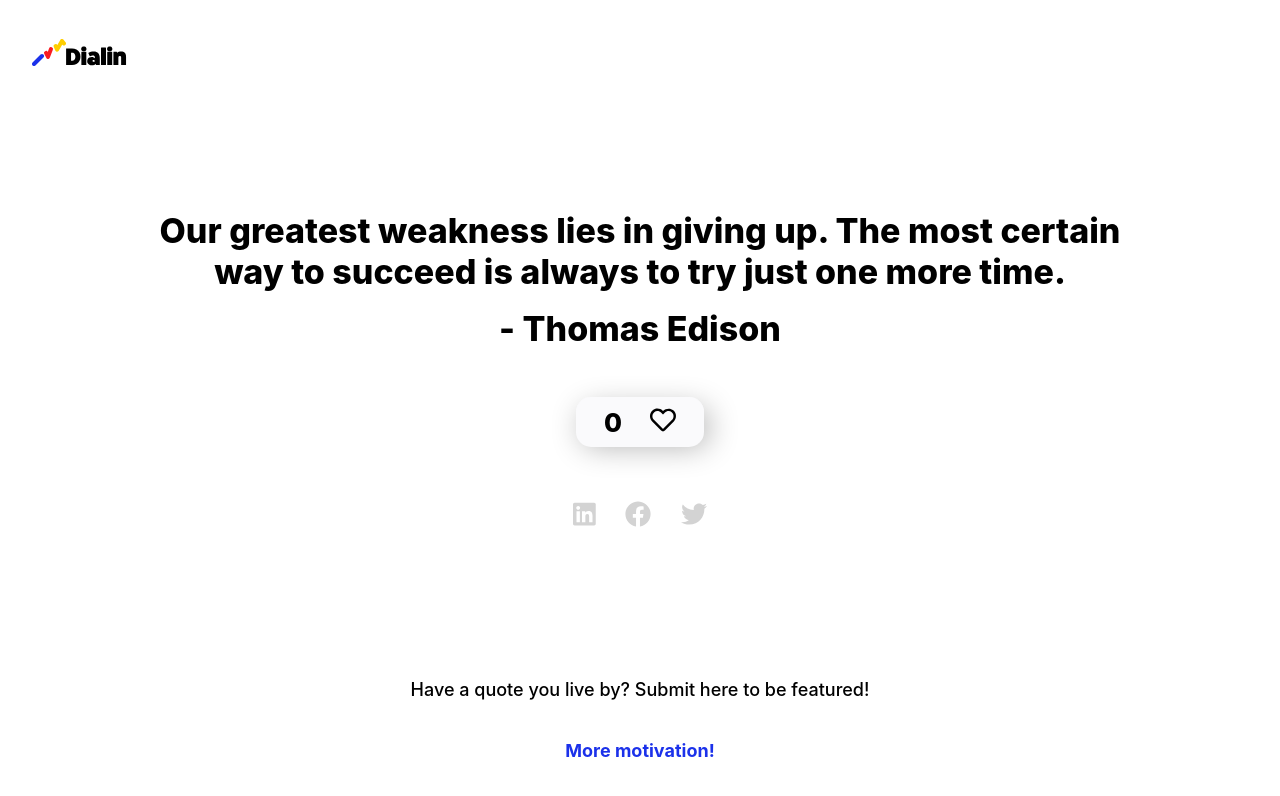
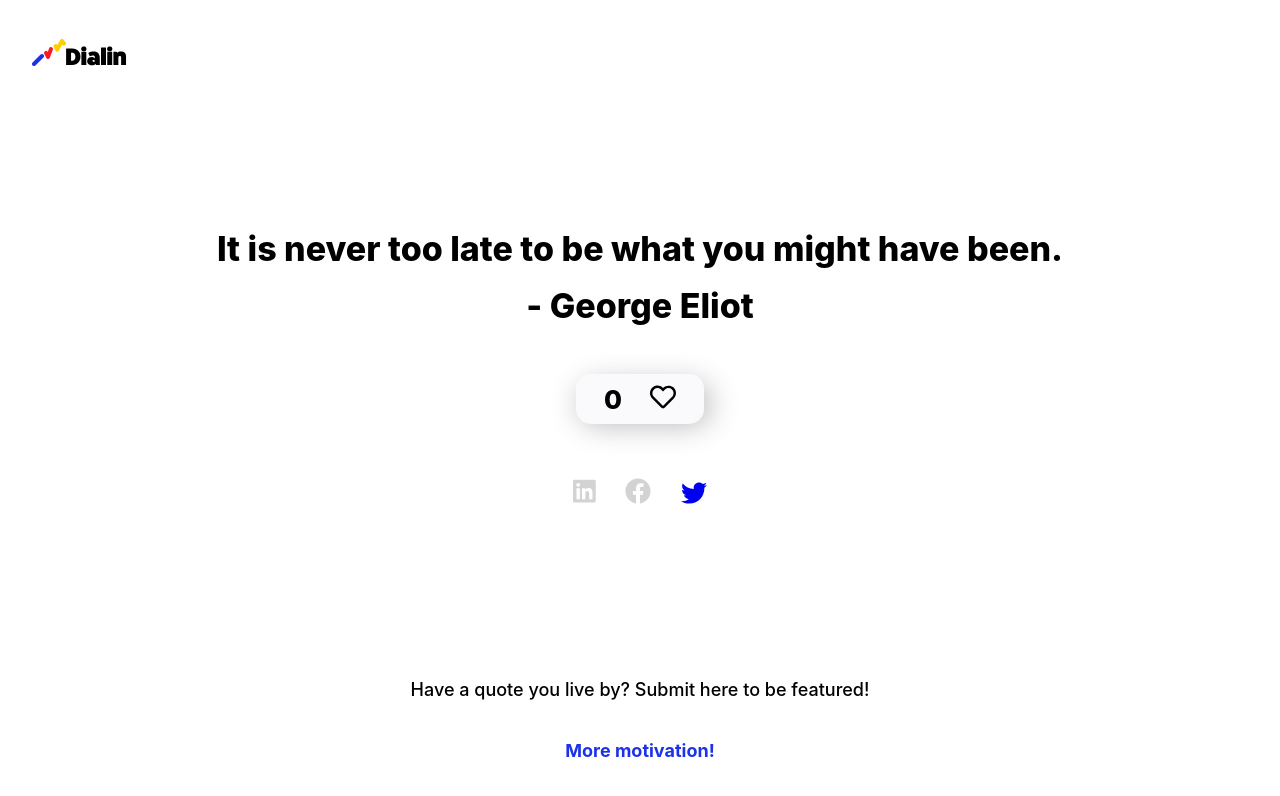
Before and after one commit to tedgey/Daily-Sales-Quotes, a React (Create React App) app: page / in a window 1280 px wide. Shown: the top 796 px of the page. Built offline with nearby package versions, Linux system fonts and the light colour scheme.

Commit message:
Added twitter button. Changed quotes to be static.

```diff
--- a/src/components/Quote.js
+++ b/src/components/Quote.js
@@ -1,8 +1,8 @@
-import React from "react";
+import React, { Component } from "react";
 import styled from "styled-components";
 import jsonData from "./quotes.json";
 
-const Quote = styled.div`
+const QuoteWrapper = styled.div`
   font-size: 34px;
   width: 80%;
   text-align: center;
@@ -15,14 +15,18 @@ const QuoteText = styled.div`
   padding: 1rem;
 `;
 
-let randomQuote = jsonData[Math.floor(Math.random() * jsonData.length)];
-console.log(randomQuote.quote);
+let dailyQuote = jsonData[0];
+console.log(dailyQuote.quote);
 
-export default () => (
-  <>
-    <Quote>
-      <QuoteText>{randomQuote.quote}</QuoteText>
-      <div>- {randomQuote.author}</div>
-    </Quote>
-  </>
-);
+class Quote extends Component {
+  render() {
+    return (
+      <QuoteWrapper>
+        <QuoteText className="dencoder">{dailyQuote.quote}</QuoteText>
+        <div>- {dailyQuote.author}</div>
+      </QuoteWrapper>
+    );
+  }
+}
+
+export default Quote;
--- a/src/components/Social.js
+++ b/src/components/Social.js
@@ -1,5 +1,7 @@
 import React from "react";
 import styled from "styled-components";
+import jsonData from "./quotes.json";
+
 import { FontAwesomeIcon } from "@fortawesome/react-fontawesome";
 import { faLinkedin } from "@fortawesome/free-brands-svg-icons";
 import { faFacebook } from "@fortawesome/free-brands-svg-icons";
@@ -17,14 +19,33 @@ const Social = styled.div`
   // border-color: red;
 `;
 
-// const coffee = <FontAwesomeIcon icon={faCoffee} />;
+let dailyQuote = jsonData[0];
+console.log(dailyQuote.quote);
+console.log(dailyQuote.author);
+
+let quoteAndAuthor = `${dailyQuote.quote}" - ${dailyQuote.author}`;
+
+function encode(thequote) {
+  var unencoded = quoteAndAuthor;
+  let encoded = encodeURIComponent(unencoded)
+    .replace(/'/g, "%27")
+    .replace(/"/g, "%22");
+  return encoded;
+}
+
+let twitterFill = encode();
+
+let twitterReference = `https://twitter.com/intent/tweet?text="${twitterFill}`;
+console.log(twitterReference);
 
 export default () => (
   <>
     <Social>
       <FontAwesomeIcon icon={faLinkedin} />
       <FontAwesomeIcon icon={faFacebook} />
-      <FontAwesomeIcon icon={faTwitter} />
+      <a className="twitter-share-button" href={twitterReference}>
+        <FontAwesomeIcon icon={faTwitter} />
+      </a>
     </Social>
   </>
 );
--- a/src/components/quotes.json
+++ b/src/components/quotes.json
@@ -1,11 +1,11 @@
 [
+  {
+    "quote": "It is never too late to be what you might have been.",
+    "author": "George Eliot"
+  },
   {
     "quote": "If a man is called to be a street sweeper, he should sweep streets even as a Michaelangelo painted, or Beethoven composed music or Shakespeare wrote poetry. He should sweep streets so well that all the hosts of heaven and earth will pause to say, 'Here lived a great street sweeper who did his job well.",
     "author": "Martin Luther King, Jr."
-  },
-  {
-    "quote": "It is never too late to be what you might have been.",
-    "author": "George Eliot"
   },
   {
     "quote": "You make a living by what you get; you make a life by what you give.",
```
Also changed, not shown: 1 other file (tests, documents, lock files or other folders).
